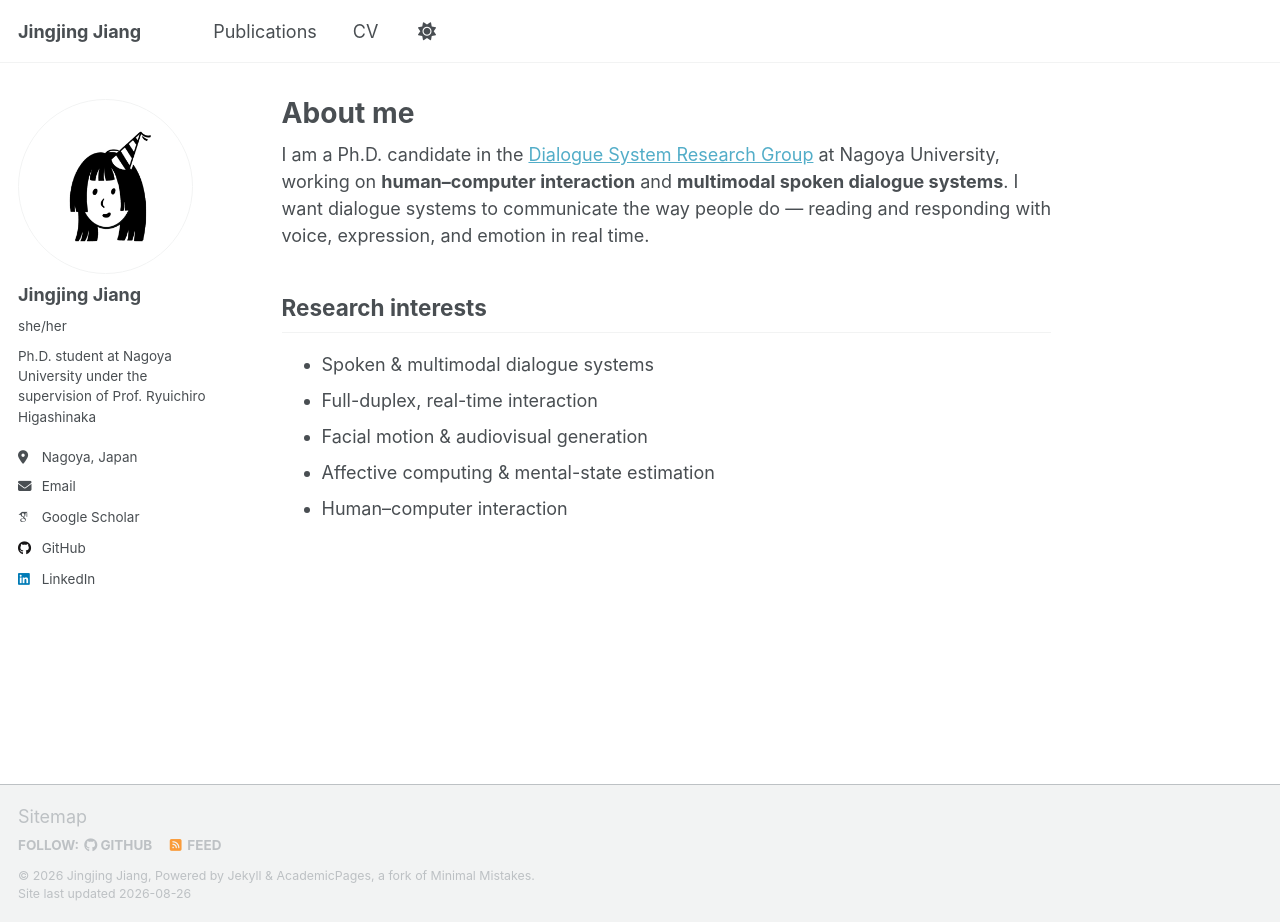
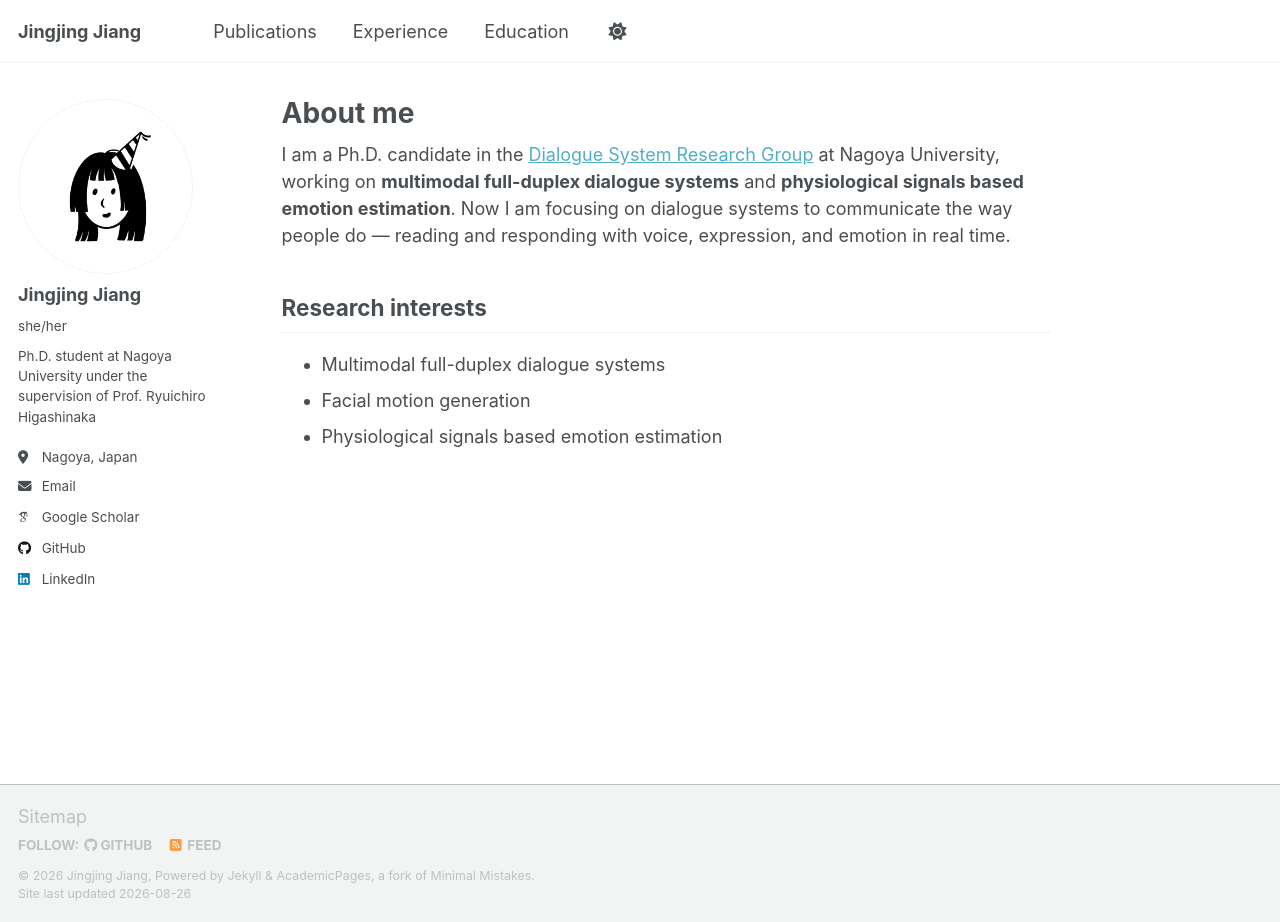
Before and after one commit to jjzip/jjzip.github.io, a Jekyll site: the page built from _pages/about.md, in a window 1280 px wide and 922 px high. Built offline with Jekyll 4.4.1, drawn with Linux system fonts in a browser that asks for light colours; some web fonts are replaced; a script that is not in the unit is left out.

Commit message:
Add Experience & Education pages, Preprints category, fix publications permalink conflict

```diff
--- a/_data/navigation.yml
+++ b/_data/navigation.yml
@@ -2,5 +2,7 @@
 main:
   - title: "Publications"
     url: /publications/
-  - title: "CV"
-    url: /cv/
+  - title: "Experience"
+    url: /experience/
+  - title: "Education"
+    url: /education/
--- a/_pages/about.md
+++ b/_pages/about.md
@@ -7,14 +7,10 @@ redirect_from:
   - /about.html
 ---
 
-I am a Ph.D. candidate in the [Dialogue System Research Group](https://www.ds.is.i.nagoya-u.ac.jp/) at Nagoya University, working on **human–computer interaction** and **multimodal spoken dialogue systems**. I want dialogue systems to communicate the way people do — reading and responding with voice, expression, and emotion in real time.
+I am a Ph.D. candidate in the [Dialogue System Research Group](https://www.ds.is.i.nagoya-u.ac.jp/) at Nagoya University, working on **multimodal full-duplex dialogue systems** and **physiological signals based emotion estimation**. Now I am focusing on dialogue systems to communicate the way people do — reading and responding with voice, expression, and emotion in real time.
 
 ## Research interests
 
-- Spoken & multimodal dialogue systems
-- Full-duplex, real-time interaction
-- Facial motion & audiovisual generation
-- Affective computing & mental-state estimation
-- Human–computer interaction
-
-<!-- Tip: keep this short. Edit text freely; the layout is handled by the theme. -->
+- Multimodal full-duplex dialogue systems
+- Facial motion generation
+- Physiological signals based emotion estimation
```
Also changed, not shown: _pages/education.md (added, +17 -0 lines), _pages/experience.md (added, +25 -0 lines), _pages/publications.html (deleted, +0 -33 lines), _pages/publications.md (+2 -6 lines).
